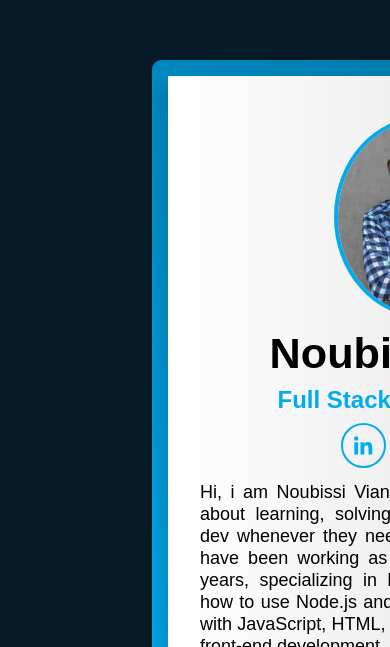
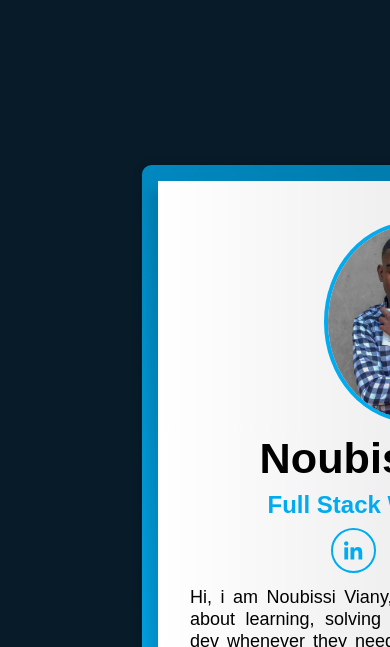
Before and after one commit to NoubissiViany/Portfolio, a React (Vite) app: page / in a window 390 px wide. Shown: the part 197-844 px from the top of the page. Built offline with nearby package versions, Linux system fonts and the light colour scheme.

Commit message:
work on browser desktop site

```diff
--- a/src/App.css
+++ b/src/App.css
@@ -67,7 +67,7 @@ body {
 @media screen and (max-width: 768px) {
   body {
     min-width: 1320px;
-    margin-top: 50%;
-    margin-inline: 20px;
+    margin-top: 300px;
+    margin-inline: 10px;
   }
 }
```
